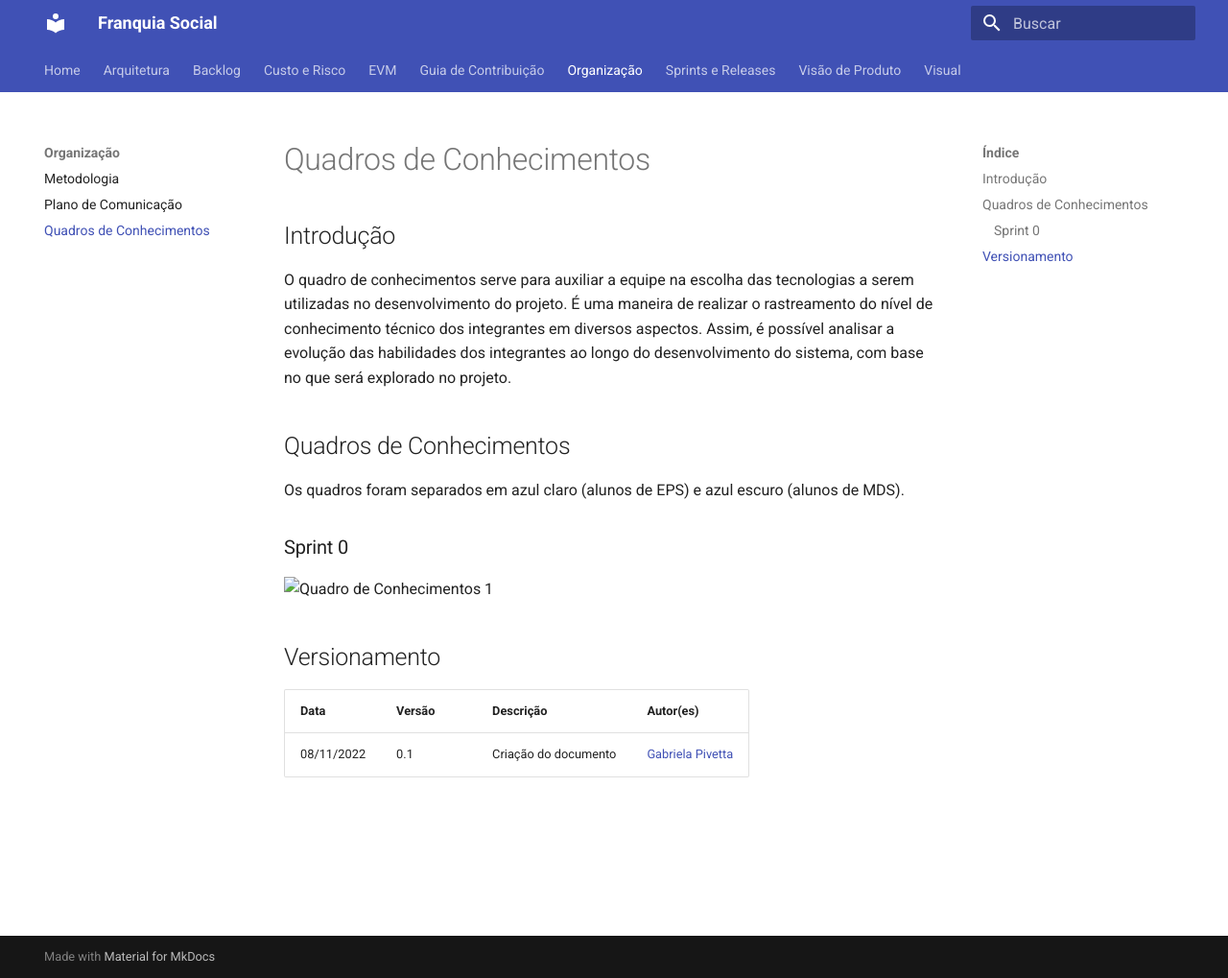
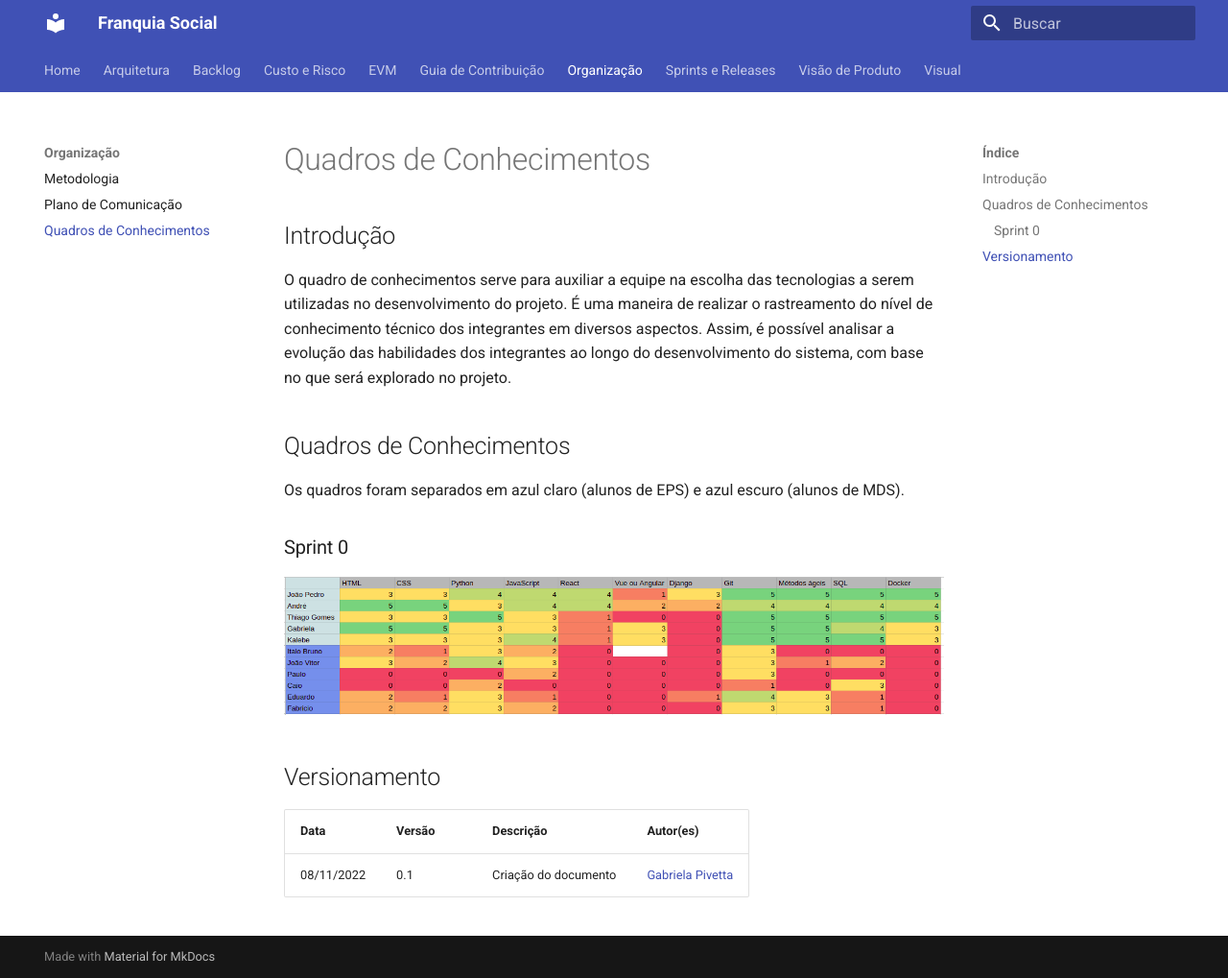
Before and after one commit to fga-eps-mds/2022.2-Amis-Doc, an MkDocs documentation site: the page built from docs/Organizacao/quadro_conhecimento.md, in a window 1280 px wide and 1019 px high. Shown: the whole window at 96% size. Built offline with MkDocs 1.6.1 and Material for MkDocs 9.7.7, drawn with Linux system fonts in a browser that asks for light colours.

Commit message:
(#10): Organizando documentos

```diff
--- a/docs/Organizacao/quadro_conhecimento.md
+++ b/docs/Organizacao/quadro_conhecimento.md
@@ -9,7 +9,7 @@ O quadro de conhecimentos serve para auxiliar a equipe na escolha das tecnologia
 Os quadros foram separados em azul claro (alunos de EPS) e azul escuro (alunos de MDS).
 
 ### Sprint 0
-![Quadro de Conhecimentos 1](../../assets/quadro_conhecimentos_1.png)
+![Quadro de Conhecimentos 1](../assets/quadro_conhecimentos_1.png)
 
 ## Versionamento
 
```
Also changed, not shown: docs/Sprints_Releases/sprint0.md (renamed from docs/Sprints_Releases/sprints0.md), docs/assets/quadro_conhecimentos_1.png (added).
